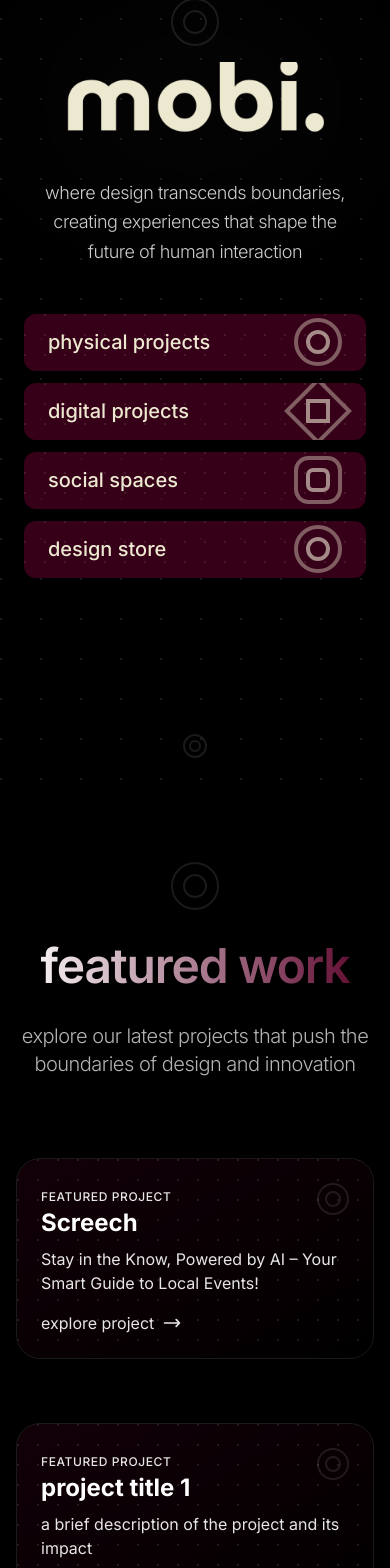
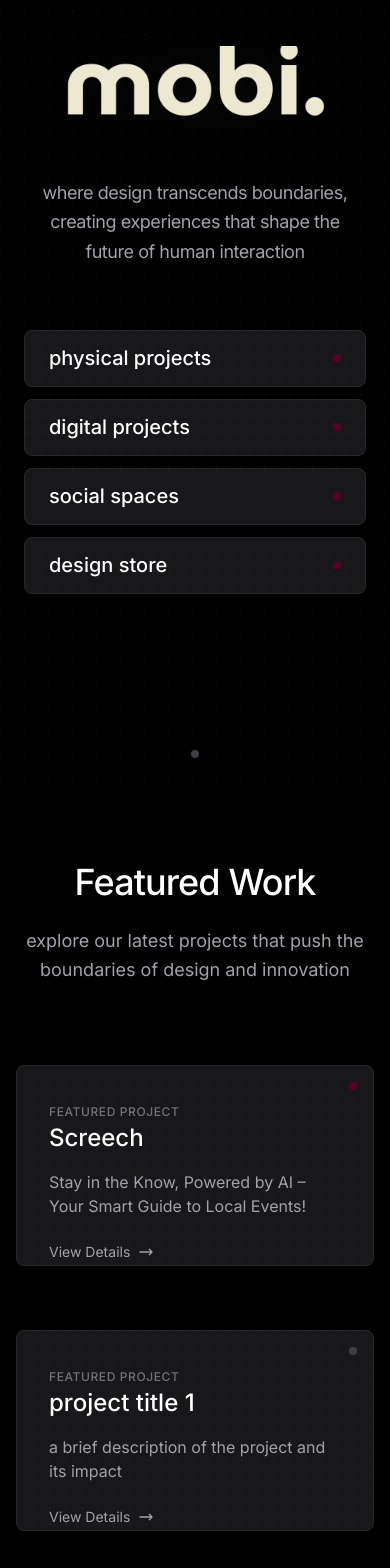
Before and after one commit to stilwellc/Mobi, a Next.js app: page / in a window 390 px wide. Shown: the part 126-1694 px from the top of the page. Built offline with nearby package versions, Linux system fonts and the light colour scheme; a web font is replaced by a local one.

Commit message:
Update home and Screech pages with modern design system

```diff
--- a/app/page.tsx
+++ b/app/page.tsx
@@ -26,8 +26,8 @@ export default function Home() {
       <div className="absolute inset-0">
         {/* Dot Grid */}
         <div className="absolute inset-0" style={{
-          backgroundImage: `radial-gradient(circle at 1px 1px, rgba(255,255,255,0.1) 1px, transparent 0)`,
-          backgroundSize: '40px 40px'
+          backgroundImage: `radial-gradient(circle at 1px 1px, rgba(255,255,255,0.03) 1px, transparent 0)`,
+          backgroundSize: '24px 24px'
         }} />
       </div>
 
@@ -38,18 +38,10 @@ export default function Home() {
         <div
           className="text-center max-w-5xl mx-auto -mt-20 sm:-mt-32"
         >
-          <div
-            className="relative mb-8 sm:mb-12"
-          >
-            <div className="absolute -top-16 sm:-top-24 left-1/2 transform -translate-x-1/2">
-              <div className="w-12 h-12 sm:w-16 sm:h-16 border-2 border-white/10 rounded-full flex items-center justify-center">
-                <div className="w-6 h-6 sm:w-8 sm:h-8 border-2 border-white/10 rounded-full" />
-              </div>
-            </div>
           <motion.div
-              className="flex justify-center items-center"
+            className="flex justify-center items-center mb-12"
             style={{
-                filter: 'drop-shadow(0 0 80px rgba(255,255,255,0.1))',
+              filter: 'drop-shadow(0 0 40px rgba(255,255,255,0.05))',
             }}
           >
             <div className="relative w-[280px] sm:w-[480px] md:w-[800px] h-[84px] sm:h-[144px] md:h-[240px] overflow-hidden">
@@ -64,82 +56,73 @@ export default function Home() {
               />
             </div>
           </motion.div>
-          </div>
 
-          <p className="text-lg sm:text-2xl md:text-3xl text-white/80 font-light tracking-tight mb-12 sm:mb-16 max-w-3xl mx-auto leading-relaxed px-4">
+          <p className="text-lg sm:text-xl md:text-2xl text-zinc-400 font-normal tracking-tight mb-16 max-w-3xl mx-auto leading-relaxed px-4">
             where design transcends boundaries, creating experiences that shape the future of human interaction
           </p>
 
           <div className="grid grid-cols-1 md:grid-cols-4 gap-3 sm:gap-4 md:gap-8 px-2">
             <div className="group relative">
               <Link href="/physical" className="block">
-                <div className="relative aspect-[6/1] md:aspect-square rounded-xl sm:rounded-2xl overflow-hidden bg-mobi-burgundy/60">
+                <div className="relative aspect-[6/1] md:aspect-square rounded-lg overflow-hidden bg-zinc-900 border border-zinc-800 hover:border-zinc-700 transition-colors">
                   <div className="absolute inset-0" style={{
-                    backgroundImage: `radial-gradient(circle at 1px 1px, rgba(237,232,208,0.1) 1px, transparent 0)`,
-                    backgroundSize: '20px 20px'
+                    backgroundImage: `radial-gradient(circle at 1px 1px, rgba(255,255,255,0.03) 1px, transparent 0)`,
+                    backgroundSize: '16px 16px'
                   }} />
                   <div className="absolute inset-0 flex items-center justify-center px-6 md:px-0">
-                    <div className="text-xl md:hidden font-medium text-[#EDE8D0] absolute left-6">physical projects</div>
-                    <div className="w-12 h-12 sm:w-16 sm:h-16 border-4 border-[#EDE8D0]/40 rounded-full flex items-center justify-center md:relative absolute right-6 md:right-auto">
-                      <div className="w-6 h-6 sm:w-8 sm:h-8 border-4 border-[#EDE8D0]/60 rounded-full" />
+                    <div className="text-xl md:hidden font-medium text-white absolute left-6">physical projects</div>
+                    <div className="w-2 h-2 bg-mobi-burgundy rounded-full md:relative absolute right-6 md:right-auto" />
                   </div>
                 </div>
-                </div>
-                <h3 className="mt-3 sm:mt-4 text-base sm:text-lg font-medium tracking-tight text-[#EDE8D0] text-center hidden md:block">physical projects</h3>
+                <h3 className="mt-3 text-sm font-medium text-zinc-400 text-center hidden md:block group-hover:text-white transition-colors">physical projects</h3>
               </Link>
             </div>
 
             <div className="group relative">
               <Link href="/digital" className="block">
-                <div className="relative aspect-[6/1] md:aspect-square rounded-xl sm:rounded-2xl overflow-hidden bg-mobi-burgundy/60">
+                <div className="relative aspect-[6/1] md:aspect-square rounded-lg overflow-hidden bg-zinc-900 border border-zinc-800 hover:border-zinc-700 transition-colors">
                   <div className="absolute inset-0" style={{
-                    backgroundImage: `radial-gradient(circle at 1px 1px, rgba(237,232,208,0.1) 1px, transparent 0)`,
-                    backgroundSize: '20px 20px'
+                    backgroundImage: `radial-gradient(circle at 1px 1px, rgba(255,255,255,0.03) 1px, transparent 0)`,
+                    backgroundSize: '16px 16px'
                   }} />
                   <div className="absolute inset-0 flex items-center justify-center px-6 md:px-0">
-                    <div className="text-xl md:hidden font-medium text-[#EDE8D0] absolute left-6">digital projects</div>
-                    <div className="w-12 h-12 sm:w-16 sm:h-16 border-4 border-[#EDE8D0]/40 rotate-45 flex items-center justify-center md:relative absolute right-6 md:right-auto">
-                      <div className="w-6 h-6 sm:w-8 sm:h-8 border-4 border-[#EDE8D0]/60 rotate-45" />
+                    <div className="text-xl md:hidden font-medium text-white absolute left-6">digital projects</div>
+                    <div className="w-2 h-2 bg-mobi-burgundy rounded-full md:relative absolute right-6 md:right-auto" />
                   </div>
                 </div>
-                </div>
-                <h3 className="mt-3 sm:mt-4 text-base sm:text-lg font-medium tracking-tight text-[#EDE8D0] text-center hidden md:block">digital projects</h3>
+                <h3 className="mt-3 text-sm font-medium text-zinc-400 text-center hidden md:block group-hover:text-white transition-colors">digital projects</h3>
               </Link>
             </div>
 
             <div className="group relative">
               <Link href="/social" className="block">
-                <div className="relative aspect-[6/1] md:aspect-square rounded-xl sm:rounded-2xl overflow-hidden bg-mobi-burgundy/60">
+                <div className="relative aspect-[6/1] md:aspect-square rounded-lg overflow-hidden bg-zinc-900 border border-zinc-800 hover:border-zinc-700 transition-colors">
                   <div className="absolute inset-0" style={{
-                    backgroundImage: `radial-gradient(circle at 1px 1px, rgba(237,232,208,0.1) 1px, transparent 0)`,
-                    backgroundSize: '20px 20px'
+                    backgroundImage: `radial-gradient(circle at 1px 1px, rgba(255,255,255,0.03) 1px, transparent 0)`,
+                    backgroundSize: '16px 16px'
                   }} />
                   <div className="absolute inset-0 flex items-center justify-center px-6 md:px-0">
-                    <div className="text-xl md:hidden font-medium text-[#EDE8D0] absolute left-6">social spaces</div>
-                    <div className="w-12 h-12 sm:w-16 sm:h-16 border-4 border-[#EDE8D0]/40 rounded-[30%] flex items-center justify-center md:relative absolute right-6 md:right-auto">
-                      <div className="w-6 h-6 sm:w-8 sm:h-8 border-4 border-[#EDE8D0]/60 rounded-[30%]" />
+                    <div className="text-xl md:hidden font-medium text-white absolute left-6">social spaces</div>
+                    <div className="w-2 h-2 bg-mobi-burgundy rounded-full md:relative absolute right-6 md:right-auto" />
                   </div>
                 </div>
-                </div>
-                <h3 className="mt-3 sm:mt-4 text-base sm:text-lg font-medium tracking-tight text-[#EDE8D0] text-center hidden md:block">social spaces</h3>
+                <h3 className="mt-3 text-sm font-medium text-zinc-400 text-center hidden md:block group-hover:text-white transition-colors">social spaces</h3>
               </Link>
             </div>
 
             <div className="group relative">
               <Link href="/store" className="block">
-                <div className="relative aspect-[6/1] md:aspect-square rounded-xl sm:rounded-2xl overflow-hidden bg-mobi-burgundy/60">
+                <div className="relative aspect-[6/1] md:aspect-square rounded-lg overflow-hidden bg-zinc-900 border border-zinc-800 hover:border-zinc-700 transition-colors">
                   <div className="absolute inset-0" style={{
-                    backgroundImage: `radial-gradient(circle at 1px 1px, rgba(237,232,208,0.1) 1px, transparent 0)`,
-                    backgroundSize: '20px 20px'
+                    backgroundImage: `radial-gradient(circle at 1px 1px, rgba(255,255,255,0.03) 1px, transparent 0)`,
+                    backgroundSize: '16px 16px'
                   }} />
                   <div className="absolute inset-0 flex items-center justify-center px-6 md:px-0">
-                    <div className="text-xl md:hidden font-medium text-[#EDE8D0] absolute left-6">design store</div>
-                    <div className="w-12 h-12 sm:w-16 sm:h-16 border-4 border-[#EDE8D0]/40 rounded-[60%] flex items-center justify-center md:relative absolute right-6 md:right-auto">
-                      <div className="w-6 h-6 sm:w-8 sm:h-8 border-4 border-[#EDE8D0]/60 rounded-[60%]" />
+                    <div className="text-xl md:hidden font-medium text-white absolute left-6">design store</div>
+                    <div className="w-2 h-2 bg-mobi-burgundy rounded-full md:relative absolute right-6 md:right-auto" />
                   </div>
                 </div>
-                </div>
-                <h3 className="mt-3 sm:mt-4 text-base sm:text-lg font-medium tracking-tight text-[#EDE8D0] text-center hidden md:block">design store</h3>
+                <h3 className="mt-3 text-sm font-medium text-zinc-400 text-center hidden md:block group-hover:text-white transition-colors">design store</h3>
               </Link>
             </div>
           </div>
@@ -149,9 +132,7 @@ export default function Home() {
         <div
           className="absolute bottom-6 sm:bottom-8 left-1/2 transform -translate-x-1/2"
         >
-          <div className="w-6 h-6 sm:w-8 sm:h-8 border-2 border-white/10 rounded-full flex items-center justify-center">
-            <div className="w-3 h-3 sm:w-4 sm:h-4 border-2 border-white/10 rounded-full" />
-          </div>
+          <div className="w-2 h-2 bg-zinc-700 rounded-full" />
         </div>
       </div>
 
@@ -161,15 +142,10 @@ export default function Home() {
           <div
             className="text-center mb-20"
           >
-            <div className="relative inline-block mb-8">
-              <div className="w-12 h-12 border-2 border-white/10 rounded-full flex items-center justify-center">
-                <div className="w-6 h-6 border-2 border-white/10 rounded-full" />
-              </div>
-            </div>
-            <h2 className="text-5xl sm:text-6xl md:text-7xl font-semibold tracking-tight text-transparent bg-clip-text bg-gradient-to-r from-white to-mobi-burgundy mb-8">
-              featured work
+            <h2 className="text-4xl sm:text-5xl md:text-6xl font-medium tracking-tight text-white mb-6">
+              Featured Work
             </h2>
-            <p className="text-xl sm:text-2xl text-white/70 max-w-3xl mx-auto font-light tracking-tight">
+            <p className="text-lg text-zinc-400 font-normal max-w-2xl mx-auto leading-relaxed">
               explore our latest projects that push the boundaries of design and innovation
             </p>
           </div>
@@ -177,35 +153,33 @@ export default function Home() {
           <div className="grid grid-cols-1 gap-16">
             <div className="group relative">
               <Link href="/digital/screech">
-                <div className="relative aspect-[16/9] rounded-3xl overflow-hidden border border-white/10">
-                  <div className="absolute inset-0 bg-gradient-to-br from-mobi-burgundy/20 to-black/80" />
+                <div className="relative aspect-[16/9] rounded-lg overflow-hidden bg-zinc-900 border border-zinc-800 hover:border-zinc-700 transition-colors">
                   <div className="absolute inset-0" style={{
-                    backgroundImage: `radial-gradient(circle at 1px 1px, rgba(255,255,255,0.1) 1px, transparent 0)`,
-                    backgroundSize: '20px 20px'
+                    backgroundImage: `radial-gradient(circle at 1px 1px, rgba(255,255,255,0.03) 1px, transparent 0)`,
+                    backgroundSize: '16px 16px'
                   }} />
-                  <div className="absolute top-6 right-6">
-                    <div className="w-8 h-8 border-2 border-white/10 rounded-full flex items-center justify-center">
-                      <div className="w-4 h-4 border-2 border-white/10 rounded-full" />
+                  <div className="absolute top-4 right-4">
+                    <div className="w-2 h-2 bg-mobi-burgundy rounded-full" />
                   </div>
-                  </div>
-                  <div className="absolute inset-0 p-12 sm:p-12 p-6">
-                    <span className="text-xs sm:text-sm text-white/90 font-medium tracking-wider uppercase mb-2 sm:mb-4">
+                  <div className="absolute inset-0 p-8 sm:p-12">
+                    <span className="text-xs text-zinc-500 font-medium tracking-wider uppercase mb-2">
                       featured project
                     </span>
-                    <h3 className="text-2xl sm:text-4xl md:text-5xl font-bold text-white mb-2 sm:mb-4">
+                    <h3 className="text-2xl sm:text-3xl md:text-4xl font-medium text-white mb-4">
                       Screech
                     </h3>
-                    <p className="text-base sm:text-xl text-white/90 max-w-2xl">
+                    <p className="text-base sm:text-lg text-zinc-400 max-w-2xl">
                       Stay in the Know, Powered by AI – Your Smart Guide to Local Events!
                     </p>
-                    <div
-                      className="mt-4 sm:mt-8 inline-flex items-center text-white/90 hover:text-white transition-colors"
+                    <motion.div
+                      className="mt-6 inline-flex items-center text-zinc-400 hover:text-[#EDE8D0] transition-colors group"
+                      whileHover={{ x: 5 }}
                     >
-                      <span className="mr-2 text-base sm:text-lg">explore project</span>
-                      <svg className="w-5 h-5 sm:w-6 sm:h-6" fill="none" stroke="currentColor" viewBox="0 0 24 24">
+                      <span className="mr-2 text-sm">View Details</span>
+                      <svg className="w-4 h-4" fill="none" stroke="currentColor" viewBox="0 0 24 24">
                         <path strokeLinecap="round" strokeLinejoin="round" strokeWidth={2} d="M17 8l4 4m0 0l-4 4m4-4H3" />
                       </svg>
-                    </div>
+                    </motion.div>
                   </div>
                 </div>
               </Link>
@@ -216,35 +190,33 @@ export default function Home() {
                 key={item}
                 className="group relative"
               >
-                <div className="relative aspect-[16/9] rounded-3xl overflow-hidden border border-white/10">
-                  <div className="absolute inset-0 bg-gradient-to-br from-mobi-burgundy/20 to-black/80" />
+                <div className="relative aspect-[16/9] rounded-lg overflow-hidden bg-zinc-900 border border-zinc-800 hover:border-zinc-700 transition-colors">
                   <div className="absolute inset-0" style={{
-                    backgroundImage: `radial-gradient(circle at 1px 1px, rgba(255,255,255,0.1) 1px, transparent 0)`,
-                    backgroundSize: '20px 20px'
+                    backgroundImage: `radial-gradient(circle at 1px 1px, rgba(255,255,255,0.03) 1px, transparent 0)`,
+                    backgroundSize: '16px 16px'
                   }} />
-                  <div className="absolute top-6 right-6">
-                    <div className="w-8 h-8 border-2 border-white/10 rounded-full flex items-center justify-center">
-                      <div className="w-4 h-4 border-2 border-white/10 rounded-full" />
+                  <div className="absolute top-4 right-4">
+                    <div className="w-2 h-2 bg-zinc-700 rounded-full" />
                   </div>
-                  </div>
-                  <div className="absolute inset-0 p-12 sm:p-12 p-6">
-                    <span className="text-xs sm:text-sm text-white/90 font-medium tracking-wider uppercase mb-2 sm:mb-4">
+                  <div className="absolute inset-0 p-8 sm:p-12">
+                    <span className="text-xs text-zinc-500 font-medium tracking-wider uppercase mb-2">
                       featured project
                     </span>
-                    <h3 className="text-2xl sm:text-4xl md:text-5xl font-bold text-white mb-2 sm:mb-4">
+                    <h3 className="text-2xl sm:text-3xl md:text-4xl font-medium text-white mb-4">
                       project title {item}
                     </h3>
-                    <p className="text-base sm:text-xl text-white/90 max-w-2xl">
+                    <p className="text-base sm:text-lg text-zinc-400 max-w-2xl">
                       a brief description of the project and its impact
                     </p>
-                    <div
-                      className="mt-4 sm:mt-8 inline-flex items-center text-white/90 hover:text-white transition-colors"
+                    <motion.div
+                      className="mt-6 inline-flex items-center text-zinc-400 hover:text-[#EDE8D0] transition-colors group"
+                      whileHover={{ x: 5 }}
                     >
-                      <span className="mr-2 text-base sm:text-lg">explore project</span>
-                      <svg className="w-5 h-5 sm:w-6 sm:h-6" fill="none" stroke="currentColor" viewBox="0 0 24 24">
+                      <span className="mr-2 text-sm">View Details</span>
+                      <svg className="w-4 h-4" fill="none" stroke="currentColor" viewBox="0 0 24 24">
                         <path strokeLinecap="round" strokeLinejoin="round" strokeWidth={2} d="M17 8l4 4m0 0l-4 4m4-4H3" />
                       </svg>
-                    </div>
+                    </motion.div>
                   </div>
                 </div>
               </div>
```
Also changed, not shown: app/digital/screech/page.tsx (+54 -92 lines). Lines whose indentation alone changed are shown as unchanged.
